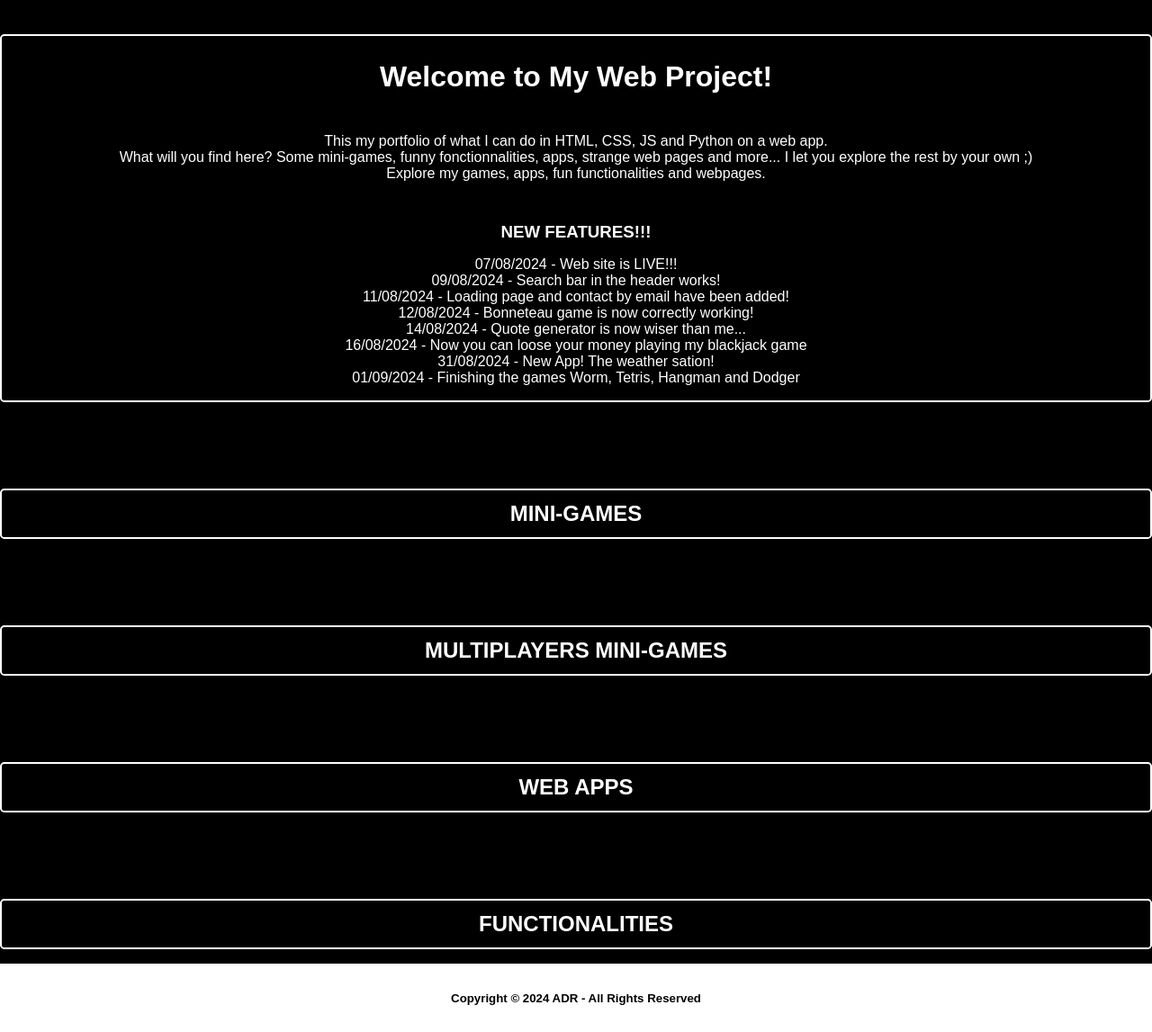
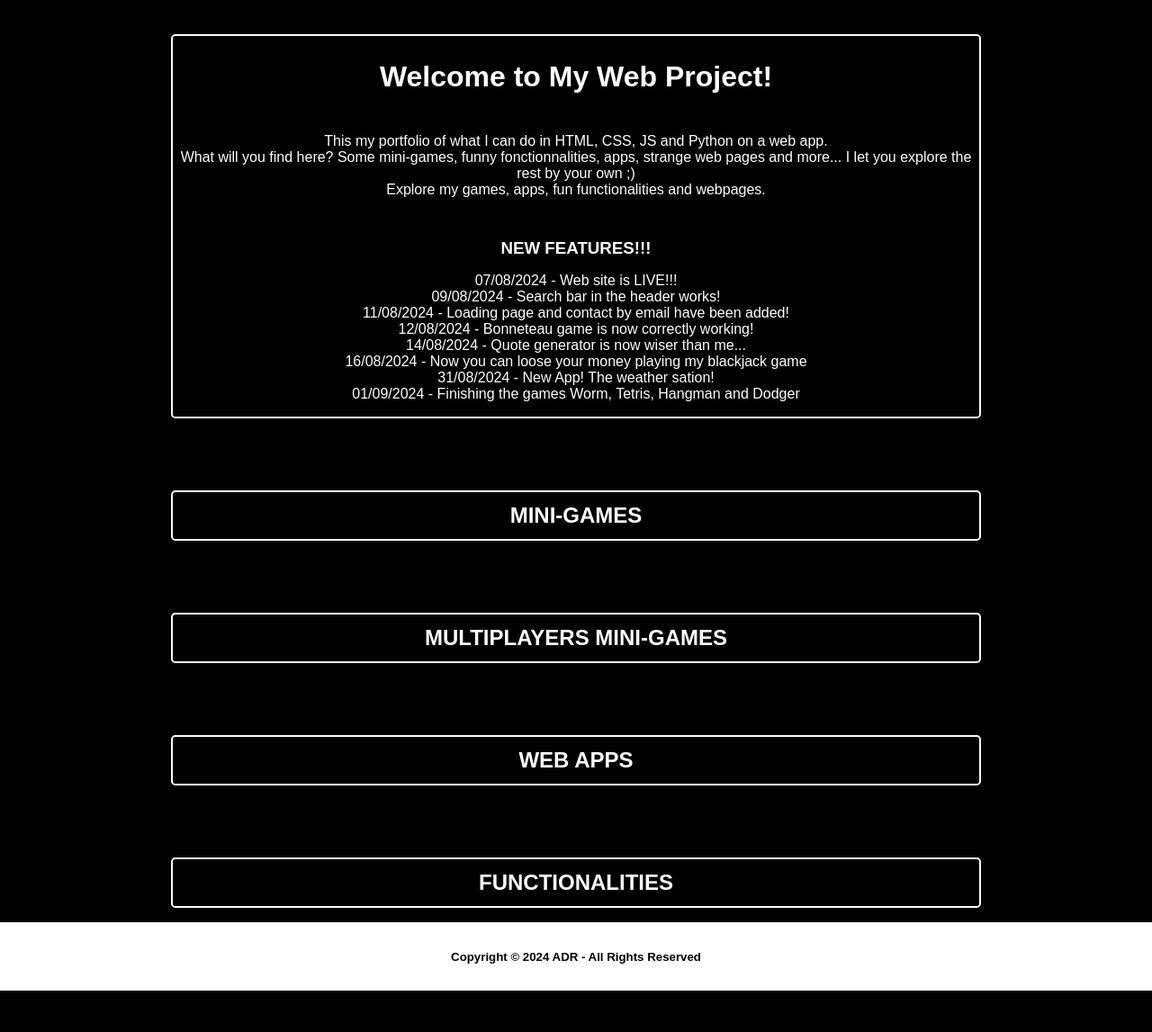
Before and after one commit to CroooC/adrein, a Django app: page / in a window 1280 px wide. Shown: the part 42-1189 px from the top of the page at 90% size. After the commit the page ends 1143 px from the top, so only its background shows below. Run offline with Django 4.2, Linux system fonts and the light colour scheme; data that the repository does not hold is empty.

Commit message:
Resolving CSS/JS problems on games 1/x

```diff
--- a/ADR/facade/static/facade/css/index.css
+++ b/ADR/facade/static/facade/css/index.css
@@ -44,10 +44,9 @@ ul, li {
 /* Section */
 
 section {
-    text-align: center;
-    margin: 1em 0;
-    border: 0.125em solid #fff;
-    border-radius: 0.3em;
+    display: flex;
+    flex-direction: column;
+    justify-content: center;
 }
 
 section a {
@@ -66,7 +65,11 @@ section a:hover {
 }
 
 #welcome-section, #apps-section, #games-section, #multi-games-section, #functionalities-section, #search-section {
-    margin: 5em 0 1em;
+    margin: 5em auto 1em auto;
+    text-align: center;
+    border: 0.125em solid #fff;
+    border-radius: 0.3em;
+    width: 70%;
 }
 
 
--- a/ADR/facade/templates/facade/index.html
+++ b/ADR/facade/templates/facade/index.html
@@ -9,6 +9,7 @@
 {% comment %} {% block header %}Welcome to My Web Project{% endblock %} {% endcomment %}
 
 {% block content %}
+    <div id="home-page">
         <section id="welcome-section">
             <h1>Welcome to My Web Project!</h1><br>
             <p>This my portfolio of what I can do in HTML, CSS, JS and Python on a web app.<br>
@@ -79,4 +80,5 @@
                 {% endfor %}
             </div>
         </section>
+    </div>
 {% endblock %}
--- a/ADR/games/static/games/css/dodger.css
+++ b/ADR/games/static/games/css/dodger.css
@@ -23,11 +23,10 @@ canvas {
     width: 100%;
     height: 40rem;
     background-color: rgba(0, 0, 0, 0.5);
-    display: flex;
+    display: none;
     flex-direction: column;
     justify-content: center;
     align-items: center;
-    display: none;
     margin-top: 2.8rem;
 }
 
--- a/ADR/games/static/games/css/worm.css
+++ b/ADR/games/static/games/css/worm.css
@@ -45,11 +45,10 @@ canvas {
     width: 100%;
     height: 42rem;
     background-color: rgba(0, 0, 0, 0.5);
-    display: flex;
+    display: none;
     flex-direction: column;
     justify-content: center;
     align-items: center;
-    display: none;
     margin-top: 2.8rem;
 }
 
--- a/ADR/games/static/games/js/hangman.js
+++ b/ADR/games/static/games/js/hangman.js
@@ -22,7 +22,7 @@ function setup() {
 
 function displayWord() {
     const wordContainer = document.getElementById('word-container');
-    wordContainer.innerHTML = '';
+    wordContainer.innerHTML = '/';
     word.split('').forEach(letter => {
         const span = document.createElement('span');
         span.textContent = usedLetters.has(letter) ? letter : '-';
```
Also changed, not shown: ADR/games/static/games/css/tetris.css (+9 -5 lines). Lines whose indentation alone changed are shown as unchanged.
